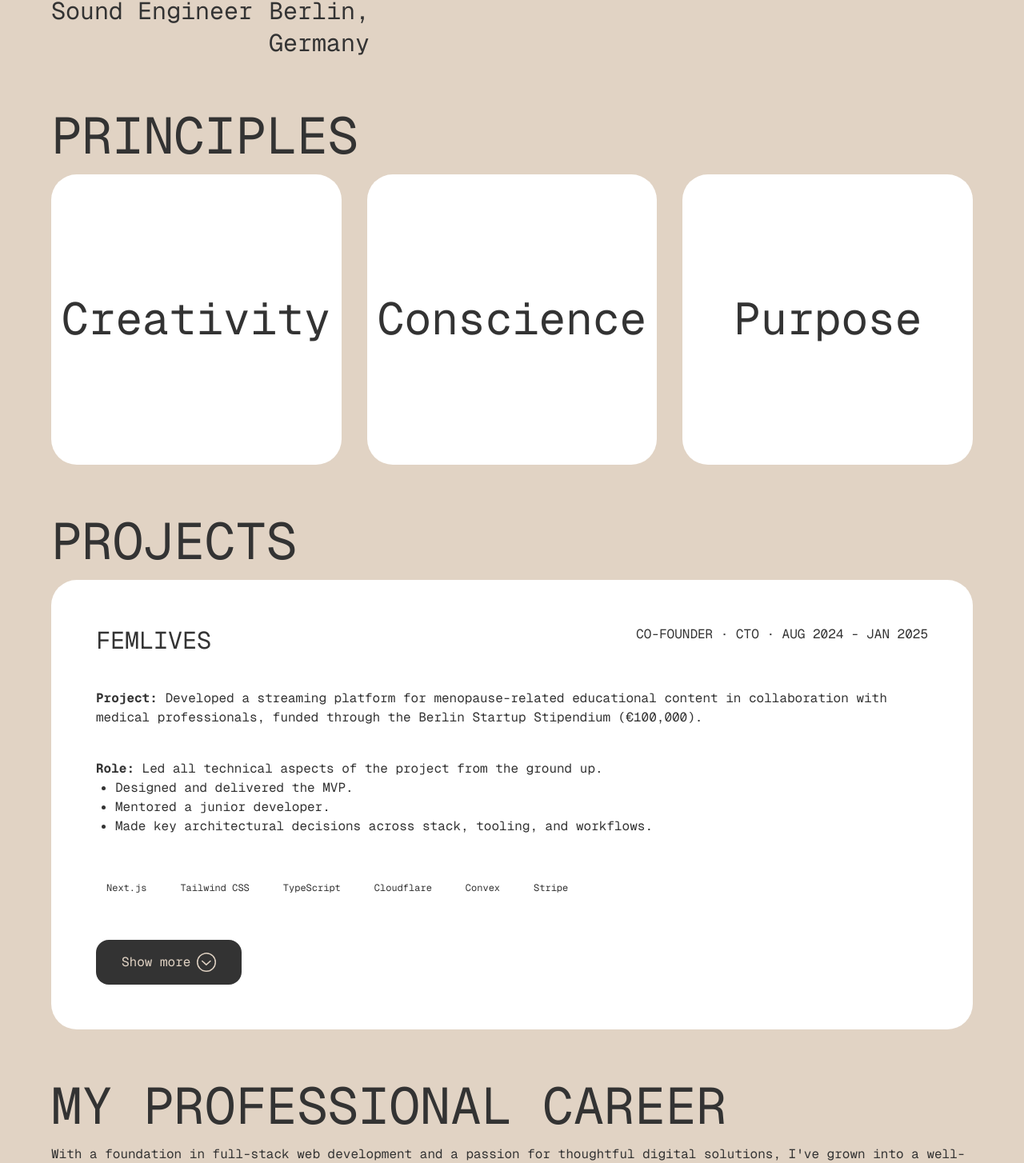
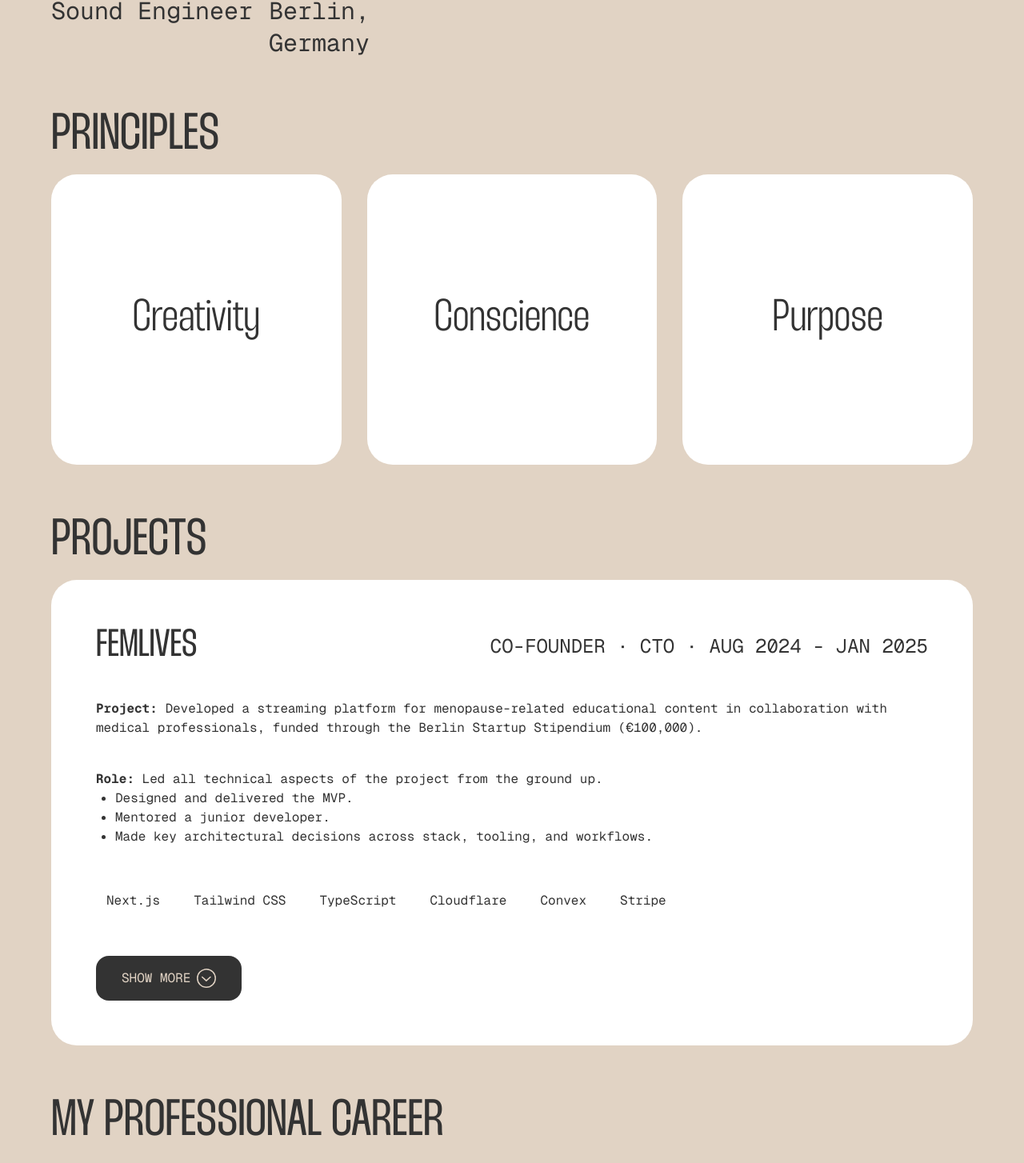
Before and after one commit to SimonSchoetz/simon-schoetz-website-2025, a Next.js app: page / in a window 1280 px wide. Shown: the part 686-2140 px from the top of the page at 80% size. Built offline with nearby package versions, Linux system fonts and the light colour scheme.

Commit message:
multiple font-related adjustments

```diff
--- a/components/Button.tsx
+++ b/components/Button.tsx
@@ -52,7 +52,7 @@ const DefaultButton: FCProps<ButtonProps> = ({
   return (
     <button
       aria-label={props['aria-label'] ?? label}
-      className={`content-center gap-2 py-4 px-8 bg-fg text-bg rounded-2xl ${className}`}
+      className={`content-center uppercase gap-2 py-4 px-8 bg-fg text-bg rounded-2xl ${className}`}
       {...props}
     >
       {label}
--- a/components/Chip.tsx
+++ b/components/Chip.tsx
@@ -8,7 +8,7 @@ export const Chip: FCProps<Props> = ({ label, ...props }) => {
   return (
     <div
       {...props}
-      className='bg-bg-2 rounded-full border border-fg-4 py-4 px-3 text-xs font-mono'
+      className='bg-bg-2 rounded-full border border-fg-4 py-4 px-3 text-sm font-mono'
     >
       {label}
     </div>
--- a/components/ExpandableCard.tsx
+++ b/components/ExpandableCard.tsx
@@ -36,10 +36,10 @@ export const ExpandableCard: FCProps<Props> = ({
 
   return (
     <div {...props} className='bg-bg-2 rounded-4xl p-14'>
-      <div className='flex justify-between mb-10'>
+      <div className='flex justify-between items-center mb-10'>
         <H3 text={title} />
 
-        <p className='uppercase'>{subheading}</p>
+        <p className='uppercase text-lg'>{subheading}</p>
       </div>
 
       <div className='flex flex-col gap-10 mb-10'>{fixedContent}</div>
--- a/components/FlipCard.tsx
+++ b/components/FlipCard.tsx
@@ -55,7 +55,7 @@ const Cover: FCProps<
 > = ({ text, onFlip, className = '', ...props }) => {
   return (
     <div {...props} className={`${boxStyle} ${className} content-center`}>
-      <p className='text-5xl'>{text}</p>
+      <p className='text-5xl font-thunder font-light'>{text}</p>
       <Button
         config='icon'
         iconName='arrowInCircle'
--- a/components/Headings.tsx
+++ b/components/Headings.tsx
@@ -4,11 +4,13 @@ type Props = {
   text: string;
 };
 
+const font = 'font-thunder';
+
 export const H1: FCProps<HtmlProps<'h1'> & Props> = ({ text, ...props }) => {
   return (
     <h1
       {...props}
-      className={`text-[clamp(2.5rem,10vw,8rem)] leading-[1] uppercase ${props.className}`}
+      className={`text-[clamp(2.5rem,10vw,10.5rem)] leading-[1] uppercase ${font} ${props.className}`}
     >
       {text}
     </h1>
@@ -17,7 +19,7 @@ export const H1: FCProps<HtmlProps<'h1'> & Props> = ({ text, ...props }) => {
 
 export const H2: FCProps<HtmlProps<'h2'> & Props> = ({ text, ...props }) => {
   return (
-    <h2 {...props} className={`text-6xl uppercase ${props.className}`}>
+    <h2 {...props} className={`text-6xl uppercase ${font} ${props.className}`}>
       {text}
     </h2>
   );
@@ -25,7 +27,7 @@ export const H2: FCProps<HtmlProps<'h2'> & Props> = ({ text, ...props }) => {
 
 export const H3: FCProps<HtmlProps<'h3'> & Props> = ({ text, ...props }) => {
   return (
-    <h3 {...props} className={`text-2xl uppercase ${props.className}`}>
+    <h3 {...props} className={`text-4xl uppercase ${font} ${props.className}`}>
       {text}
     </h3>
   );
@@ -33,7 +35,7 @@ export const H3: FCProps<HtmlProps<'h3'> & Props> = ({ text, ...props }) => {
 
 export const H4: FCProps<HtmlProps<'h4'> & Props> = ({ text, ...props }) => {
   return (
-    <h4 {...props} className={`font-bold ${props.className}`}>
+    <h4 {...props} className={`font-bold inline ${props.className}`}>
       {text}
     </h4>
   );
```
